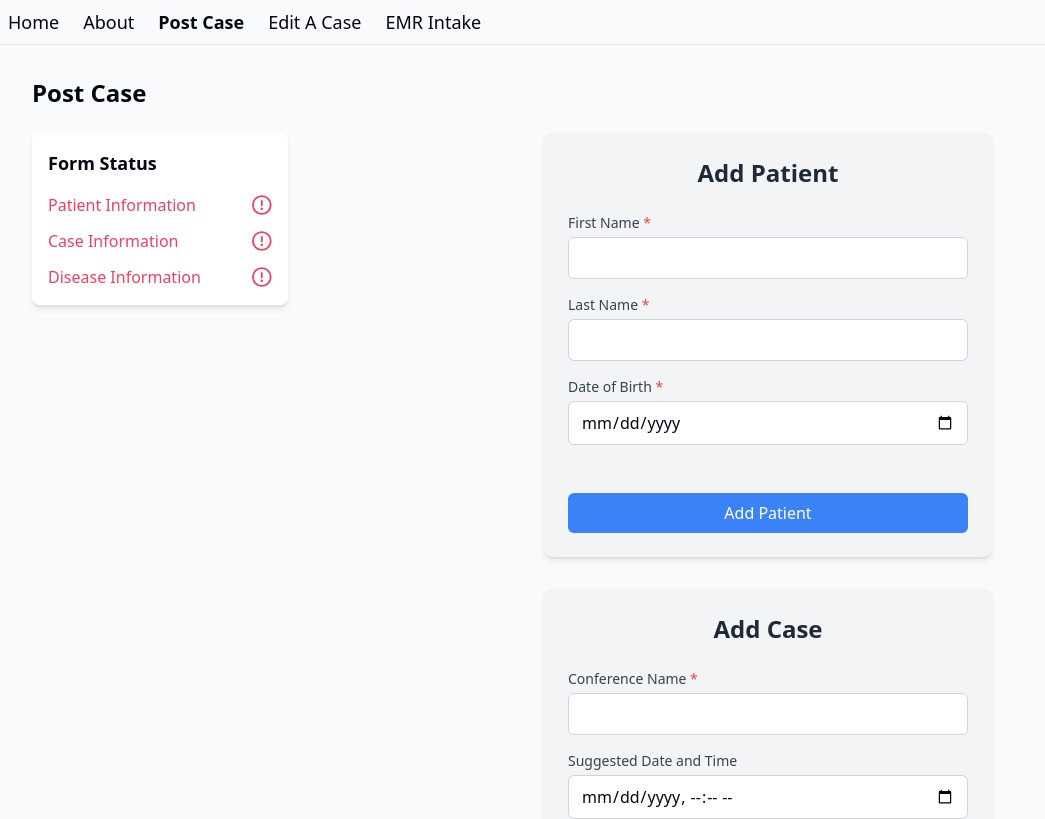
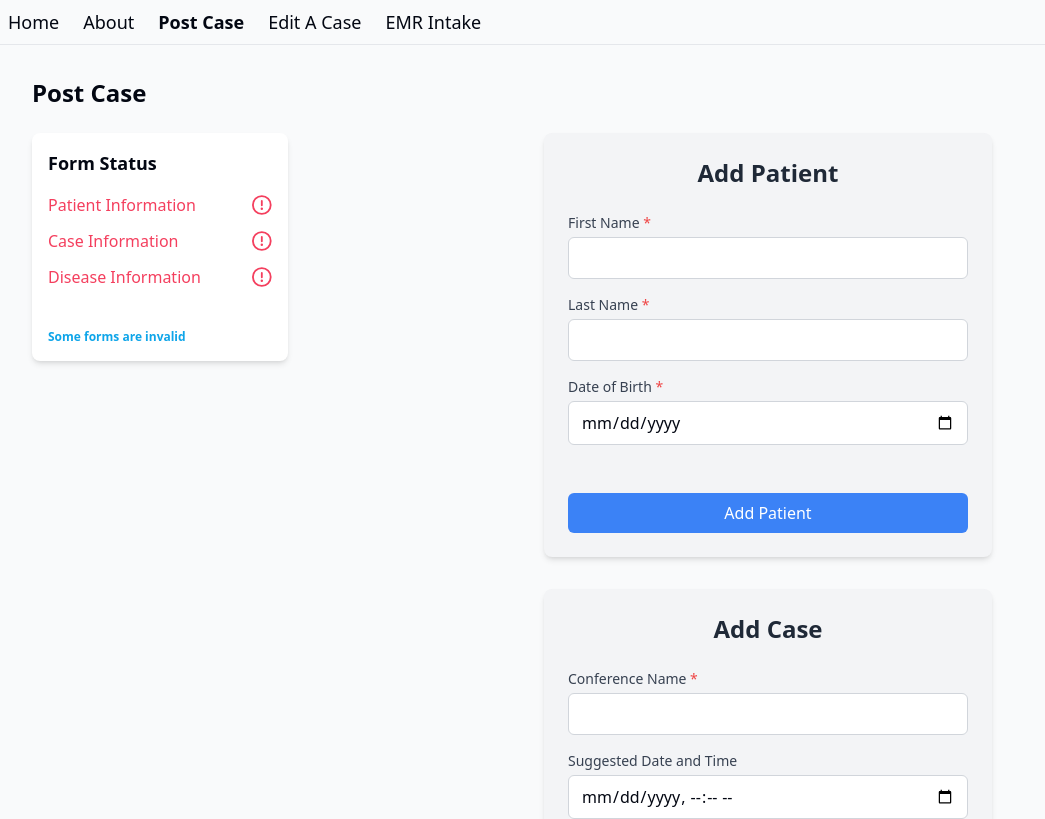
Before and after one commit to pdevito3/pc-sandbox, a React (Vite) app: page /postcase in a window 1280 px wide. Shown: the top 819 px of the page, without its empty margins (0-1045 px from the left). Built offline with nearby package versions, Linux system fonts and the light colour scheme.

Commit message:
page validation and cleanup

```diff
--- a/src/domain/cases/components/case-form.tsx
+++ b/src/domain/cases/components/case-form.tsx
@@ -2,7 +2,7 @@ import { zodResolver } from "@hookform/resolvers/zod";
 import React from "react";
 import { useForm } from "react-hook-form";
 import { z } from "zod";
-import { usePostCaseSideBar } from "../../postcase/postcase-sidebar";
+import { usePostCaseSideBar } from "../../postcase/postcase-sidebar.store";
 
 const caseFormSchema = z.object({
   conferenceName: z.string().min(1, "Conference name is required"),
--- a/src/domain/diseases/components/disease-form.tsx
+++ b/src/domain/diseases/components/disease-form.tsx
@@ -2,7 +2,7 @@ import { zodResolver } from "@hookform/resolvers/zod";
 import React from "react";
 import { useForm } from "react-hook-form";
 import { z } from "zod";
-import { usePostCaseSideBar } from "../../postcase/postcase-sidebar";
+import { usePostCaseSideBar } from "../../postcase/postcase-sidebar.store";
 
 const diseaseFormSchema = z.object({
   cancerType: z.string().min(1, "Cancer type is required"),
--- a/src/domain/patients/components/patient-postcase-form.tsx
+++ b/src/domain/patients/components/patient-postcase-form.tsx
@@ -2,7 +2,7 @@ import { zodResolver } from "@hookform/resolvers/zod";
 import React from "react";
 import { useForm } from "react-hook-form";
 import { z } from "zod";
-import { usePostCaseSideBar } from "../../postcase/postcase-sidebar";
+import { usePostCaseSideBar } from "../../postcase/postcase-sidebar.store";
 
 const patientFormSchema = z.object({
   firstName: z.string().min(1, "First name is required"),
--- a/src/domain/postcase/form-status-card.tsx
+++ b/src/domain/postcase/form-status-card.tsx
@@ -1,4 +1,5 @@
 import { twMerge } from "tailwind-merge";
+import { usePostCaseSideBar } from "./postcase-sidebar.store";
 
 type FormStatus = "valid" | "invalid" | "unknown";
 
@@ -8,11 +9,17 @@ interface FormStatusItem {
 }
 
 interface FormStatusCardProps {
-  items: FormStatusItem[];
   isLoading?: boolean;
 }
 
-export function FormStatusCard({ items, isLoading }: FormStatusCardProps) {
+export function FormStatusCard({ isLoading }: FormStatusCardProps) {
+  const { sideBarStates, isPageValid } = usePostCaseSideBar();
+  const items = [
+    { title: "Patient Information", status: sideBarStates.patient },
+    { title: "Case Information", status: sideBarStates.case },
+    { title: "Disease Information", status: sideBarStates.disease },
+  ] as FormStatusItem[];
+
   return (
     <div className="bg-white shadow-md rounded-lg p-4 w-64 dark:bg-slate-800">
       <h3 className="text-lg font-semibold mb-4">Form Status</h3>
@@ -48,6 +55,9 @@ export function FormStatusCard({ items, isLoading }: FormStatusCardProps) {
           </li>
         ))}
       </ul>
+      <p className="pt-10 text-start text-sky-500 text-xs font-semibold">
+        {isPageValid() ? "Ready to submit!" : "Some forms are invalid"}
+      </p>
     </div>
   );
 }
--- a/src/domain/postcase/postcase-sidebar.tsx
+++ b/src/domain/postcase/postcase-sidebar.store.tsx
@@ -55,9 +55,11 @@ type PostCaseSideBarState = "valid" | "invalid" | "unknown";
 interface PostCaseSideBarStore {
   sideBarStates: { [key: string]: PostCaseSideBarState };
   updateSideBarState: (title: string, newState: PostCaseSideBarState) => void;
+  isPageValid: () => boolean;
 }
 
-export const usePostCaseSideBarStore = create<PostCaseSideBarStore>((set) => ({
+export const usePostCaseSideBarStore = create<PostCaseSideBarStore>(
+  (set, get) => ({
     sideBarStates: {
       patient: "unknown",
       case: "unknown",
@@ -70,12 +72,19 @@ export const usePostCaseSideBarStore = create<PostCaseSideBarStore>((set) => ({
           [title]: newState,
         },
       })),
-}));
+    isPageValid: () => {
+      const { sideBarStates } = get();
+      return Object.values(sideBarStates).every((state) => state === "valid");
+    },
+  })
+);
 
 export const usePostCaseSideBar = () => {
   const sideBarStates = usePostCaseSideBarStore((state) => state.sideBarStates);
   const updateSideBarState = usePostCaseSideBarStore(
     (state) => state.updateSideBarState
   );
-  return { sideBarStates, updateSideBarState };
+  const isPageValid = usePostCaseSideBarStore((state) => state.isPageValid);
+
+  return { sideBarStates, updateSideBarState, isPageValid };
 };
--- a/src/routes/postcase.$patientId.$caseId.tsx
+++ b/src/routes/postcase.$patientId.$caseId.tsx
@@ -13,7 +13,7 @@ import {
   PatientPostCaseForm,
 } from "../domain/patients/components/patient-postcase-form";
 import { FormStatusCard } from "../domain/postcase/form-status-card";
-import { usePostCaseSideBar } from "../domain/postcase/postcase-sidebar";
+import { usePostCaseSideBar } from "../domain/postcase/postcase-sidebar.store";
 
 export const Route = createFileRoute("/postcase/$patientId/$caseId")({
   component: PostCaseEditComponent,
@@ -62,11 +62,6 @@ function PostCaseEditComponent() {
       <h3 className="text-2xl font-bold mb-6">Post Case</h3>
       <div className="flex items-start justify-between">
         <FormStatusCard
-          items={[
-            { title: "Patient Information", status: sideBarStates.patient },
-            { title: "Case Information", status: sideBarStates.case },
-            { title: "Disease Information", status: sideBarStates.disease },
-          ]}
           isLoading={isLoadingPatient || isLoadingCase || isLoadingDisease}
         />
         <div className="flex-1">
--- a/src/routes/postcase.addfromemr.$identifier.tsx
+++ b/src/routes/postcase.addfromemr.$identifier.tsx
@@ -11,7 +11,6 @@ import {
   PatientPostCaseForm,
 } from "../domain/patients/components/patient-postcase-form";
 import { FormStatusCard } from "../domain/postcase/form-status-card";
-import { usePostCaseSideBar } from "../domain/postcase/postcase-sidebar";
 
 export const Route = createFileRoute("/postcase/addfromemr/$identifier")({
   component: PostCaseEmrComponent,
@@ -32,7 +31,6 @@ function PostCaseEmrComponent() {
   const handleDiseaseSubmit = (data: DiseaseFormData) => {
     toast.success("Disease data added successfully!");
   };
-  const { sideBarStates } = usePostCaseSideBar();
 
   return (
     <div className="p-2">
@@ -42,14 +40,7 @@ function PostCaseEmrComponent() {
 
       {seedData && (
         <div className="flex items-start justify-between">
-          <FormStatusCard
-            items={[
-              { title: "Patient Information", status: sideBarStates.patient },
-              { title: "Case Information", status: sideBarStates.case },
-              { title: "Disease Information", status: sideBarStates.disease },
-            ]}
-            isLoading={isLoading}
-          />
+          <FormStatusCard isLoading={isLoading} />
           <div className="flex-1">
             <div className="">
               <PatientPostCaseForm
--- a/src/routes/postcase.index.tsx
+++ b/src/routes/postcase.index.tsx
@@ -10,7 +10,6 @@ import {
   PatientPostCaseForm,
 } from "../domain/patients/components/patient-postcase-form";
 import { FormStatusCard } from "../domain/postcase/form-status-card";
-import { usePostCaseSideBar } from "../domain/postcase/postcase-sidebar";
 
 export const Route = createFileRoute("/postcase/")({
   component: PostCaseComponent,
@@ -32,20 +31,12 @@ function PostCaseComponent() {
     toast.success(`Submitted Disease data: ${JSON.stringify(data, null, 2)}`);
   };
 
-  const { sideBarStates } = usePostCaseSideBar();
-
   return (
     <div className="p-8">
       <h3 className="text-2xl font-bold mb-6">Post Case</h3>
 
       <div className="flex items-start justify-between">
-        <FormStatusCard
-          items={[
-            { title: "Patient Information", status: sideBarStates.patient },
-            { title: "Case Information", status: sideBarStates.case },
-            { title: "Disease Information", status: sideBarStates.disease },
-          ]}
-        />
+        <FormStatusCard />
         <div className="flex-1">
           <div className="">
             <PatientPostCaseForm onSubmit={handlePatientSubmit} />
```
Lines whose indentation alone changed are shown as unchanged.
